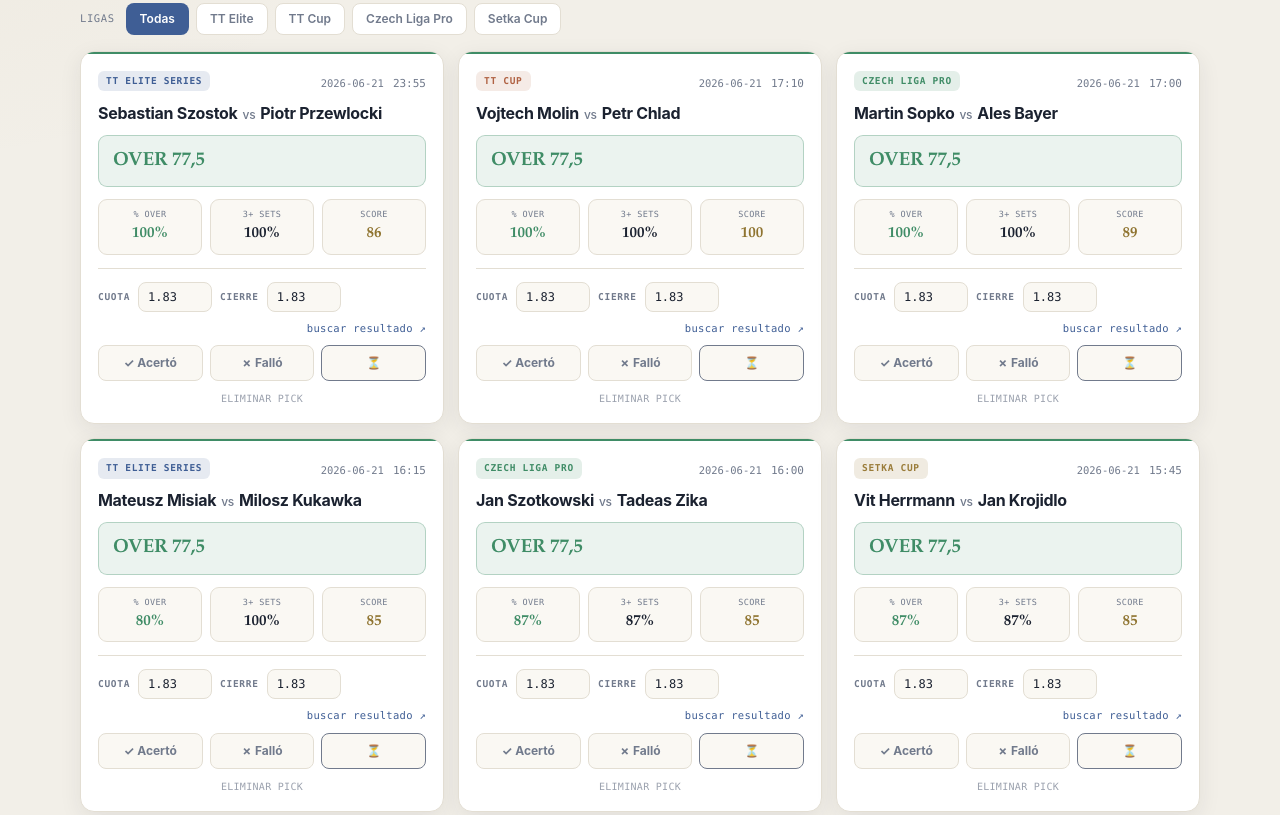
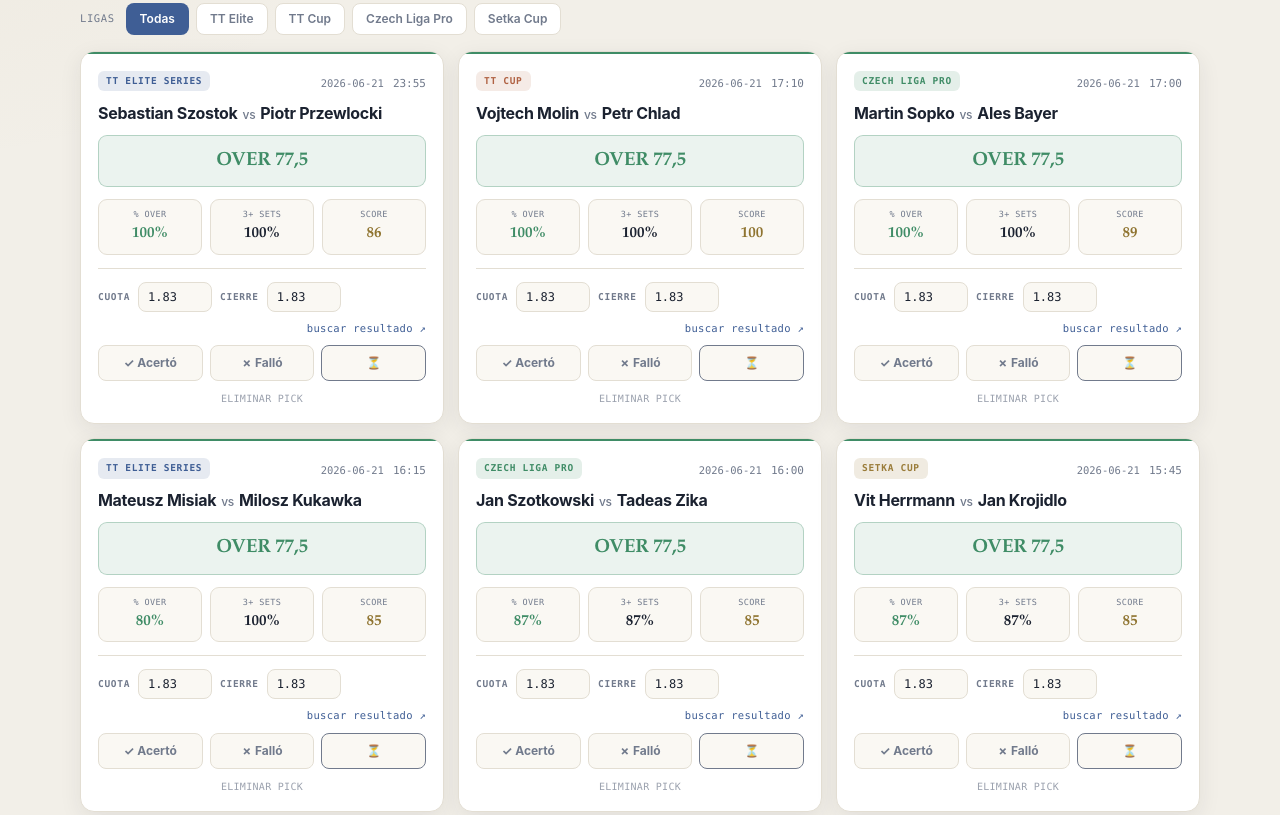
Before and after one commit to serch55/ttedge, a website: page public/index.html in a window 1280 px wide. Shown: the part 889-1704 px from the top of the page. Drawn offline with Linux system fonts and the light colour scheme.

Commit message:
ui: centrar texto del bocadillo

```diff
--- a/public/index.html
+++ b/public/index.html
@@ -122,7 +122,7 @@
   .time{font-family:var(--mono);font-size:11px;color:var(--mut);font-variant-numeric:tabular-nums}
   .players{font-size:16px;font-weight:700;letter-spacing:-.3px;line-height:1.3}
   .players .vs{color:var(--mut);font-weight:500;font-size:12px;margin:0 5px}
-  .pick{display:flex;align-items:center;width:100%;margin-top:11px;padding:11px 14px;border-radius:9px}
+  .pick{display:flex;align-items:center;justify-content:center;text-align:center;width:100%;margin-top:11px;padding:11px 14px;border-radius:9px}
   .pick.over{background:color-mix(in srgb,var(--pos) 10%,transparent);border:1px solid color-mix(in srgb,var(--pos) 32%,transparent)}
   .pick.under{background:color-mix(in srgb,var(--warn) 11%,transparent);border:1px solid color-mix(in srgb,var(--warn) 34%,transparent)}
   .pick.spread{background:color-mix(in srgb,var(--c-purple) 11%,transparent);border:1px solid color-mix(in srgb,var(--c-purple) 32%,transparent)}
```
